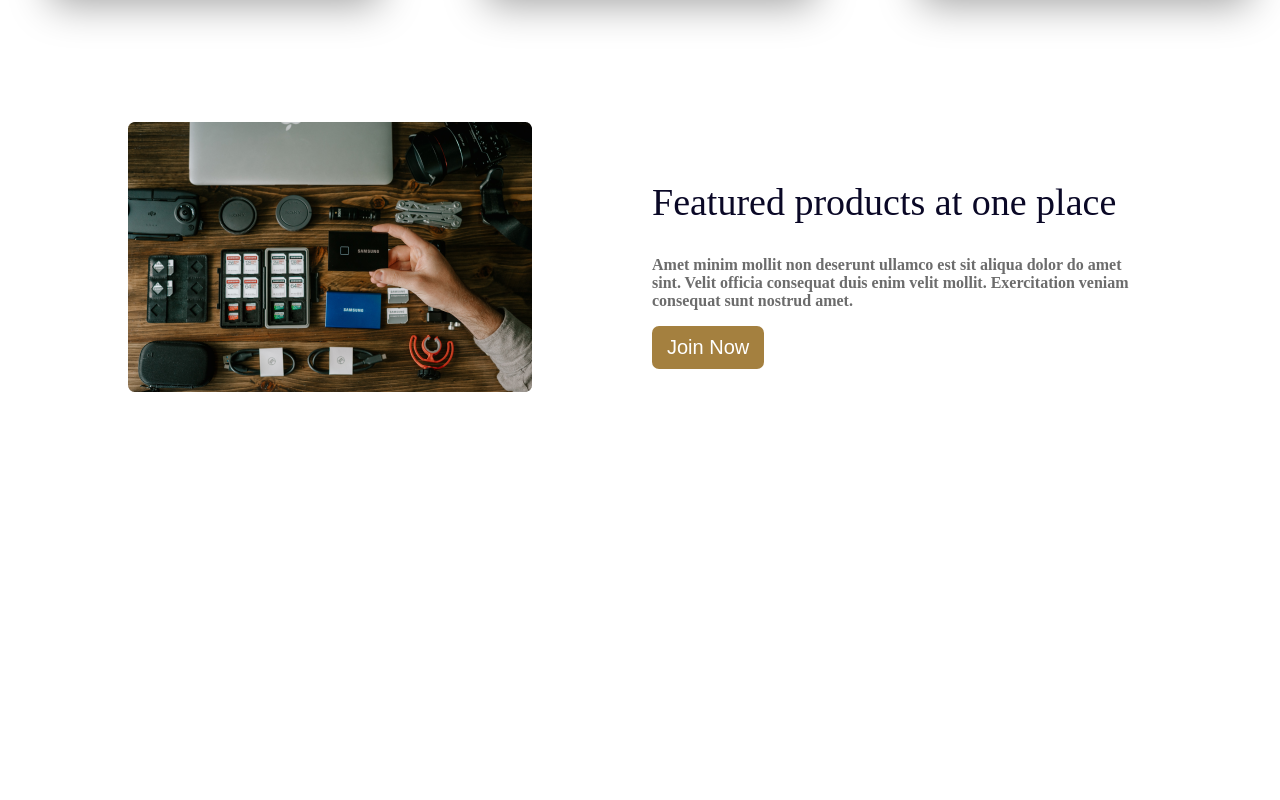
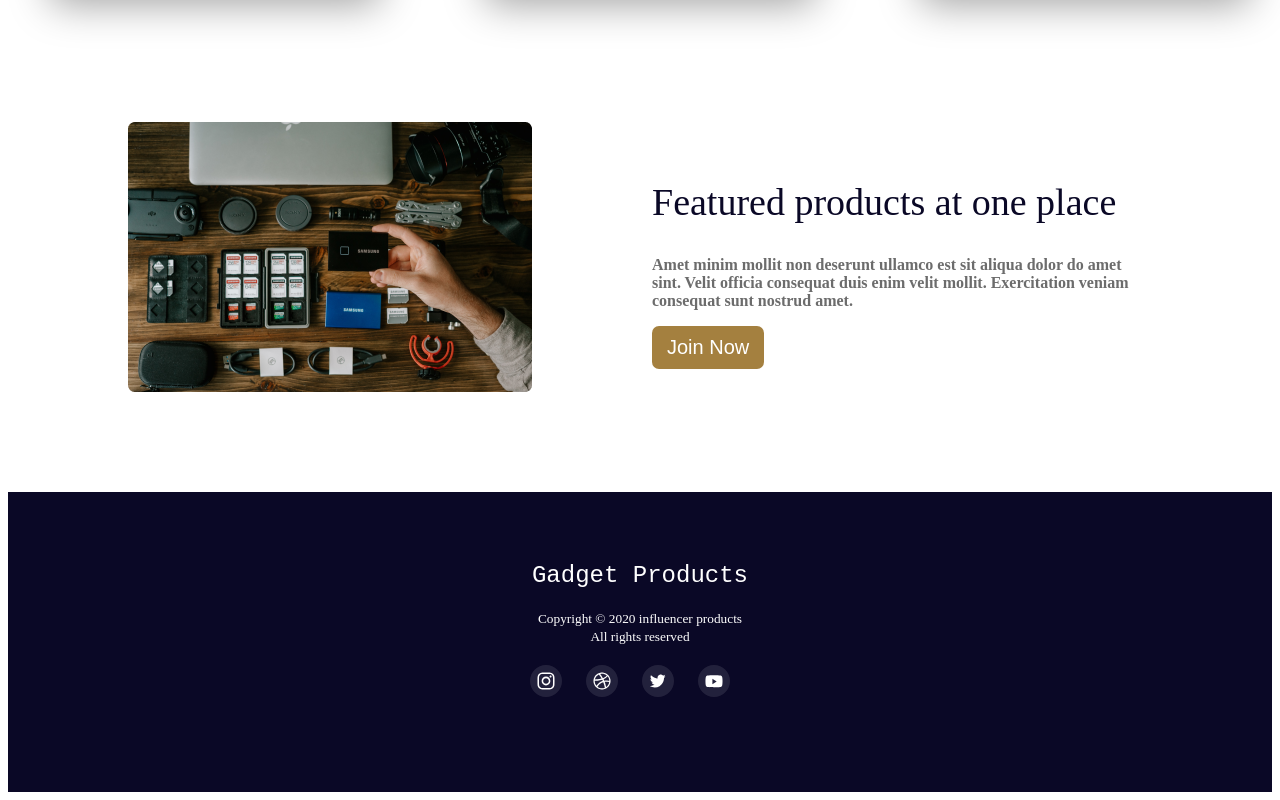
Before and after one commit to Shahab17/gadget-xone, a plain HTML site: page index.html in a window 1280 px wide. Shown: the part 2456-3256 px from the top of the page. Before the commit the page ends 2948 px from the top, so only its background shows below. Drawn offline with Linux system fonts and the light colour scheme.

Commit message:
complete footer section

```diff
--- a/index.html
+++ b/index.html
@@ -185,7 +185,17 @@
         </div>
     </main>
     <footer>
-
+        <div class="footer">
+            <h2>Gadget Products</h2>
+            <small class="Copyright">Copyright © 2020  influencer products</small> <br>
+            <small  class="Copyright">All rights reserved</small>
+            <div class="footer-icons">
+               <a href="https://instagram.com/_shaaa20_?igshid=OGQ5ZDc2ODk2ZA=="><img src="./icons/Instagram.svg" alt=" "></a>
+               <a href="https://shahab17.github.io/gadget-xone/"> <img src="./icons/Dribbble.svg" alt=""></a>
+                <img src="./icons/Twitter.svg" alt="">
+                <img src="./icons/Youtube.svg" alt="">
+            </div>
+        </div>
     </footer>
 </body>
 </html>
--- a/styles/style.css
+++ b/styles/style.css
@@ -149,6 +149,27 @@ nav{
     font-size: 16px;
     font-weight: 600;
 }
+/* footer related styles */
+.footer{
+    height: 250px;
+    background: #0A0826;
+    color: white;
+    text-align: center;
+    padding-top: 50px;
+}
+.footer h2{
+font-family: monospace;
+font-size: 24px;
+font-weight: 500;
+}
+.copyright{
+    font-family: monospace;
+}
+.footer-icons img{
+    margin-top: 20px;
+    margin-right: 20px;
+    cursor:grab;
+}
 
 
 
```
Also changed, not shown: icons/Dribbble.svg (added), icons/Instagram.svg (added), icons/Twitter.png (added), icons/Twitter.svg (added), icons/Youtube.svg (added).
